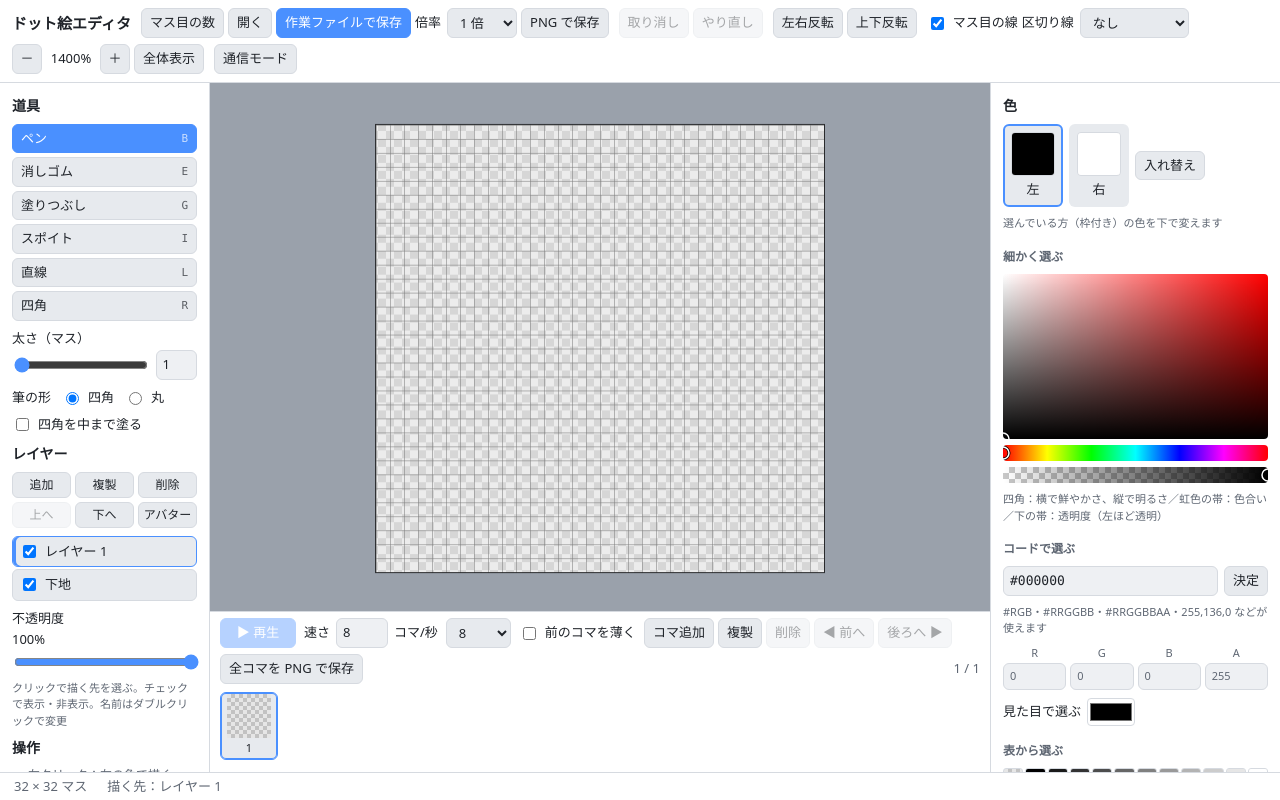
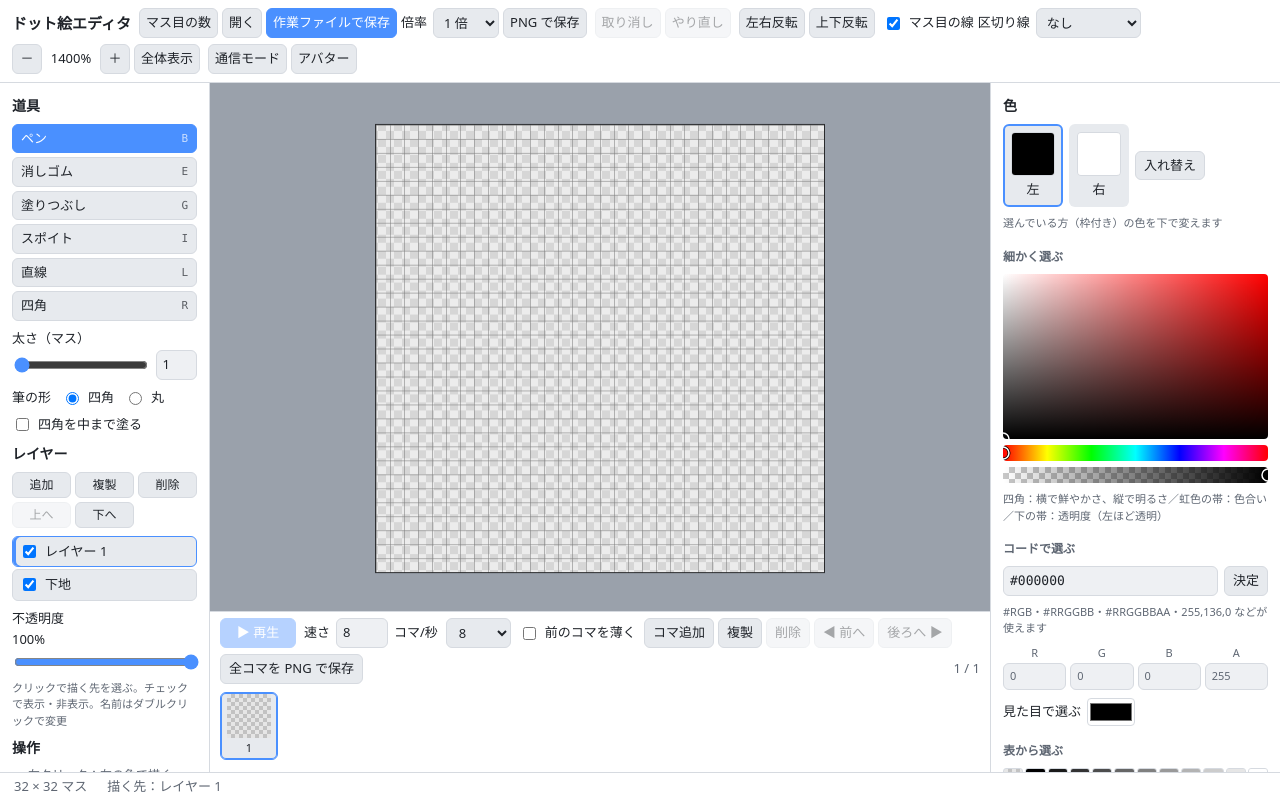
Before and after one commit to Sora20051003/dot-editor, a plain HTML site: page index.html in a window 1280 px wide. Drawn offline with Linux system fonts and the light colour scheme.

Commit message:
feat: アバターのボタンを通信モードの横に並べた

```diff
--- a/css/style.css
+++ b/css/style.css
@@ -120,6 +120,17 @@ h3 {
     display: flex;
     align-items: center;
     gap: 4px;
+}
+
+/* 「アバター」ボタンを足しても上のバーが 1400px 幅で1行に収まるよう、バーの中だけ左右の余白を詰める */
+.toolbar {
+    column-gap: 8px;
+}
+
+.toolbar button,
+.toolbar select {
+    padding-left: 6px;
+    padding-right: 6px;
 }
 
 .inline {
--- a/index.html
+++ b/index.html
@@ -60,6 +60,7 @@
         </div>
         <div class="group">
             <button type="button" id="btnPlay" title="サーバーなしで友だちとつないで遊ぶ（新しいタブで開く）">通信モード</button>
+            <button type="button" id="btnAvatar" title="カメラで読み取った顔の動きのとおりに動くアバター（新しいタブで開く）。レイヤーに「目 開」「目 閉」「口 開」「口 閉」「体」と名前を付けた作業ファイルを読める">アバター</button>
         </div>
     </header>
 
@@ -96,8 +97,6 @@
                 <button type="button" id="btnLayerDelete" title="選んでいるレイヤーを削除">削除</button>
                 <button type="button" id="btnLayerUp" title="1つ上へ">上へ</button>
                 <button type="button" id="btnLayerDown" title="1つ下へ">下へ</button>
-                <!-- 上のバーは1行に収めたいので、レイヤー名で動きを決めるアバターはここに置く -->
-                <button type="button" id="btnAvatar" title="レイヤーに「目 開」「目 閉」「口 開」「口 閉」「体」と名前を付けて作業ファイルで保存した絵を、マイクで口が動くアバターにする（新しいタブで開く）">アバター</button>
             </div>
             <ul class="layer-list" id="layerList"></ul>
             <label class="field">不透明度 <span id="layerOpacityLabel">100%</span>
--- a/sw.js
+++ b/sw.js
@@ -1,8 +1,8 @@
 'use strict';
 
 // Service Worker：ホーム画面に追加したアプリを電波がなくても開けるようにする。
-// 20261125042508 は web\publish.ps1 が公開のたびに日時へ置き換える（中身が変わると新しい版として入れ直される）
-const kCacheVersion = '20261125042508';
+// 20261125043807 は web\publish.ps1 が公開のたびに日時へ置き換える（中身が変わると新しい版として入れ直される）
+const kCacheVersion = '20261125043807';
 const kCacheName = `dot-editor-${kCacheVersion}`;
 // 公開するファイルの一覧。web\publish.ps1 が作る
 const kFileListUrl = 'sw-files.json';
```
